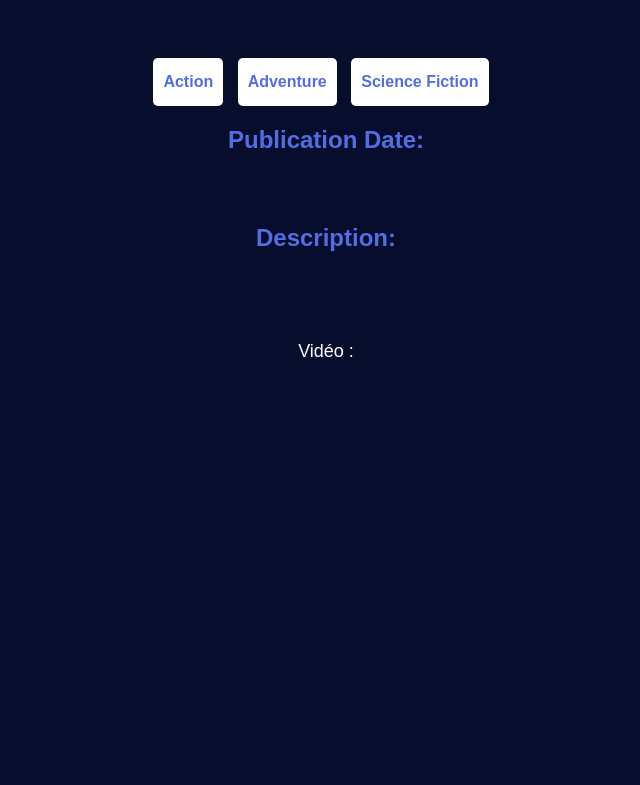
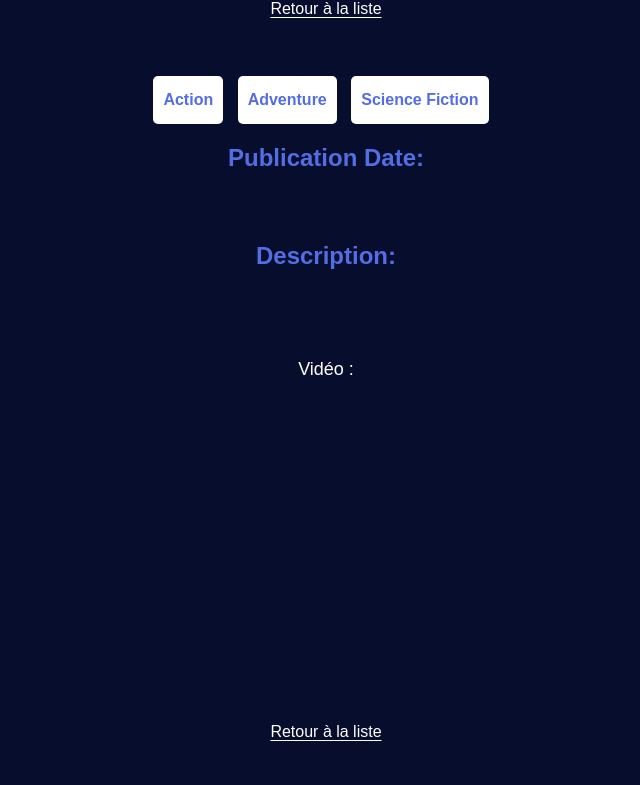
Before and after one commit to chaimaaloug/MoodFlix, a Symfony app: template templates/movie_detail/index.html.twig in a window 1280 px wide. Shown: the part 124-909 px from the top of the page, without its empty margins (314-954 px from the left). Before the commit the page ends 481 px from the top, so only its background shows below. Run offline with Twig, Linux system fonts and the light colour scheme; the template is opened without the code that fills it, so the values that code supplies are empty; some libraries are stand-ins or nearby versions; some web fonts are replaced.

Commit message:
Add style to movie detail.
Add a return link to movie list and style.

```diff
--- a/templates/movie_detail/index.html.twig
+++ b/templates/movie_detail/index.html.twig
@@ -48,10 +48,28 @@
 			width: 250px;
 			border-radius: 8px;
 		}
+		iframe {
+			margin-bottom: 100px;
+		}
+		iframe:hover {
+			width: 1050px;
+			height: 600px;
+			margin-bottom: 0;
+			/* transform: scale(3); */
+			transition: 1s;
+		}
+		.return-list a {
+			color: #fff;
+			text-decoration: underline;
+			text-underline-offset: 3px;
+		}
 	</style>
 </head>
 
 <body>
+	<div class="return-list">
+		<a href="{{ path('app_movies_list')}}">Retour à la liste</a>
+	</div>
 	<h1>{{movie.title}}</h1>
 	<img src="{{ movie.picture }}" alt="" width="200px">
 	<br>
@@ -64,5 +82,10 @@
 	<p>{{movie.description}}</p>
 	<p>Vidéo :</p>
 	<iframe width="350px" height="200px" src="{{ movie.urlVideo }}" title="" frameborder="0" allow="accelerometer; autoplay; clipboard-write; encrypted-media; gyroscope; picture-in-picture; web-share" allowfullscreen></iframe>
+	<div class="return-list">
+		<a href="{{ path('app_movies_list')}}">Retour à la liste</a>
+	</div>
+	<br>
+	<br>
 </body>
 {% endblock %}
```
